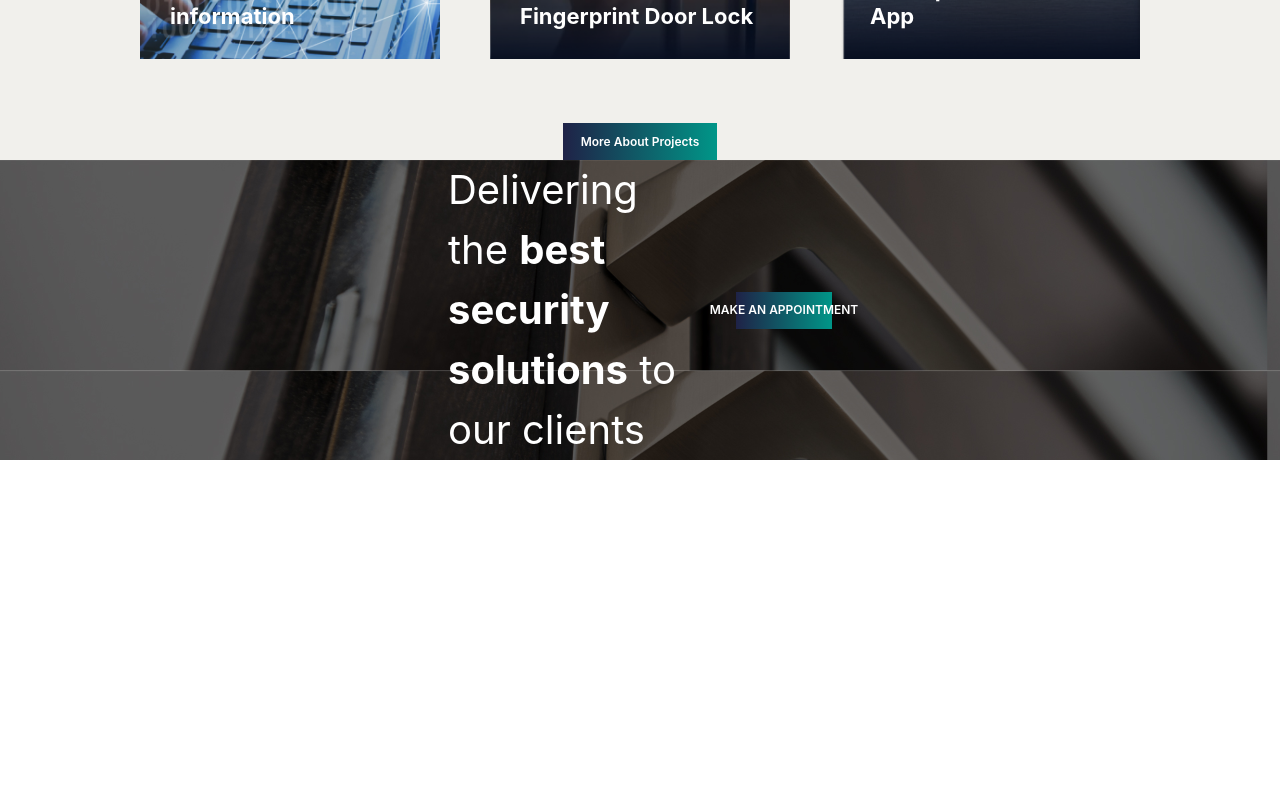
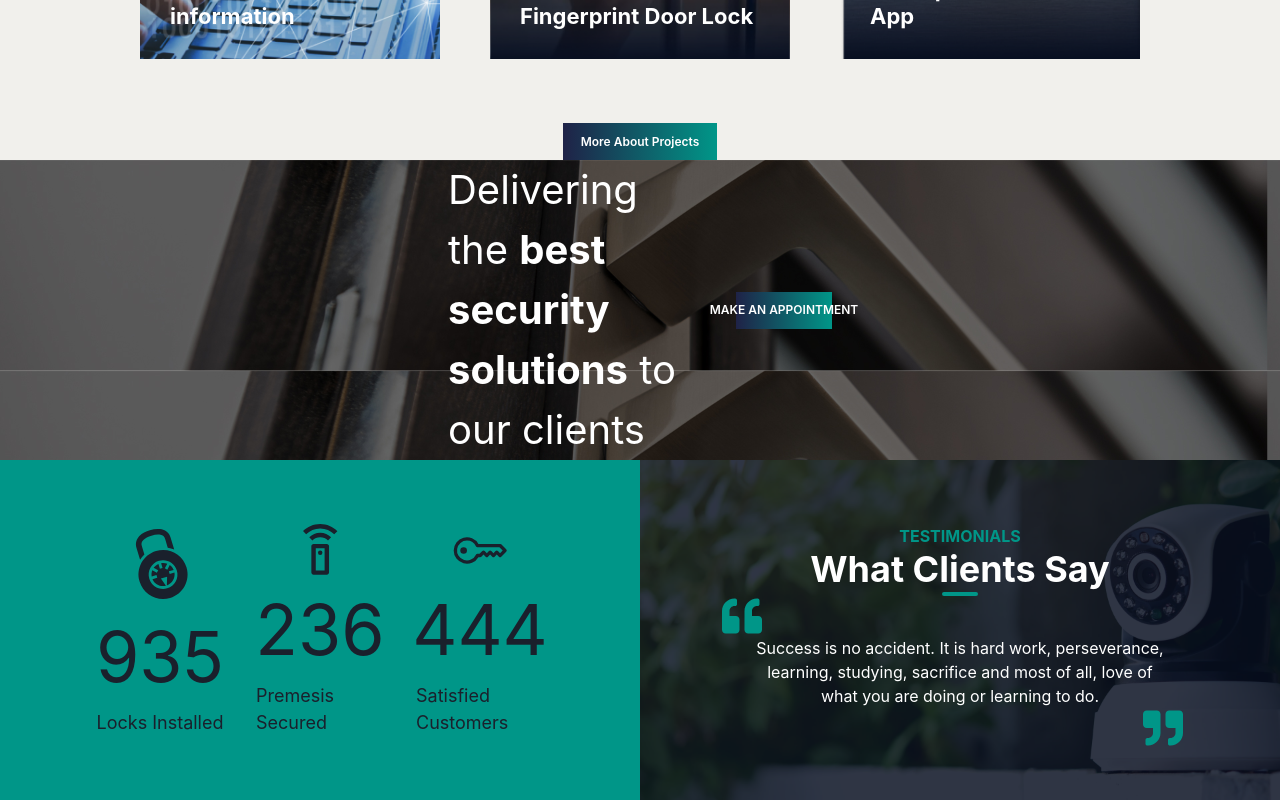
Before and after one commit to zxkeyy/BahaTech-front, a React (Vite) app: page / in a window 1280 px wide. Shown: the part 3165-3965 px from the top of the page. Before the commit the page ends 3625 px from the top, so only its background shows below. Built offline with nearby package versions, Linux system fonts and the light colour scheme.

Commit message:
Created Panel 8

```diff
--- /dev/null
+++ b/src/pages/Homepage/Components/Panel8.tsx
@@ -0,0 +1,90 @@
+import { Box, Heading, Text } from '@chakra-ui/react'
+import { BsKey } from 'react-icons/bs'
+import { FaQuoteLeft, FaQuoteRight } from 'react-icons/fa'
+import { GiDialPadlock } from 'react-icons/gi'
+import { MdOutlineSettingsRemote } from 'react-icons/md'
+import Image1 from "../../../assets/Panel8Image1.png"
+
+const Panel8 = () => {
+  return (
+    <Box aspectRatio={1920 / 510} width={"100%"} display={"flex"}>
+        <Box
+          width={"50%"}
+          height={"100%"}
+          bgColor={"brand.500"}
+          backgroundColor={"brand.500"}
+          bgSize={"100%"}
+          display={"flex"}
+          justifyContent={"space-evenly"}
+          padding={"5%"}
+        >
+          <Box
+            width={"25%"}
+            display={"flex"}
+            flexDirection={"column"}
+            alignItems={"center"}
+          >
+            <GiDialPadlock size={"80%"} />
+            <Text fontSize={"70px"}>935</Text>
+            <Text fontSize={"18px"}>Locks Installed</Text>
+          </Box>
+          <Box
+            width={"25%"}
+            display={"flex"}
+            flexDirection={"column"}
+            alignItems={"center"}
+          >
+            <MdOutlineSettingsRemote size={"80%"} />
+            <Text fontSize={"70px"}>236</Text>
+            <Text fontSize={"18px"}>Premesis Secured</Text>
+          </Box>
+          <Box
+            width={"25%"}
+            display={"flex"}
+            flexDirection={"column"}
+            alignItems={"center"}
+          >
+            <BsKey size={"80%"} />
+            <Text fontSize={"70px"}>444</Text>
+            <Text fontSize={"18px"}>Satisfied Customers</Text>
+          </Box>
+        </Box>
+        <Box
+          width={"50%"}
+          height={"100%"}
+          bgImage={Image1}
+          bgSize={"100%"}
+          display={"flex"}
+          flexDirection={"column"}
+          alignItems={"center"}
+          color={"white"}
+          padding={"5%"}
+        >
+          <Text color={"brand.500"} fontWeight={"bold"}>
+            TESTIMONIALS
+          </Text>
+          <Heading>What Clients Say</Heading>
+          <Box
+            border={"2px"}
+            color={"brand.500"}
+            width={"7%"}
+            borderRadius={"5px"}
+          ></Box>
+          <Box width={"93%"}>
+            <FaQuoteLeft color={"#009688"} size={40} />
+          </Box>
+
+          <Text textAlign={"center"} maxWidth={"80%"}>
+            Success is no accident. It is hard work, perseverance, learning,
+            studying, sacrifice and most of all, love of what you are doing or
+            learning to do.
+          </Text>
+          <Box width={"87%"} display={"flex"} justifyContent={"end"}>
+            <FaQuoteRight color={"#009688"} size={40} />
+          </Box>
+        </Box>
+      </Box>
+  )
+}
+
+export default Panel8
--- a/src/pages/Homepage/Homepage.tsx
+++ b/src/pages/Homepage/Homepage.tsx
@@ -7,6 +7,7 @@ import Panel4 from "./Components/Panel4";
 import Panel5 from "./Components/Panel5";
 import Panel6 from "./Components/Panel6";
 import Panel7 from "./Components/Panel7";
+import Panel8 from "./Components/Panel8";
 
 const HomePage = () => {
   return (
@@ -19,6 +20,7 @@ const HomePage = () => {
       <Panel5 />
       <Panel6 />
       <Panel7 />
+      <Panel8 />
     </Box>
   );
 };
```
Also changed, not shown: src/assets/Panel8Image1.png (added).
